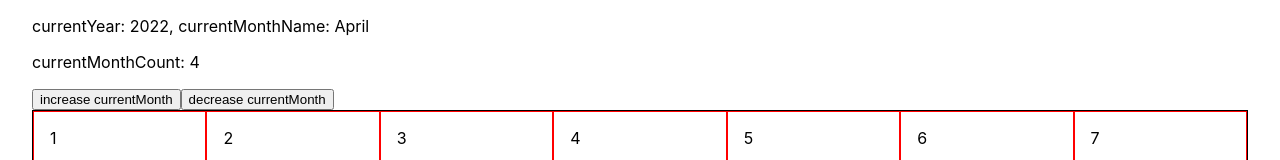
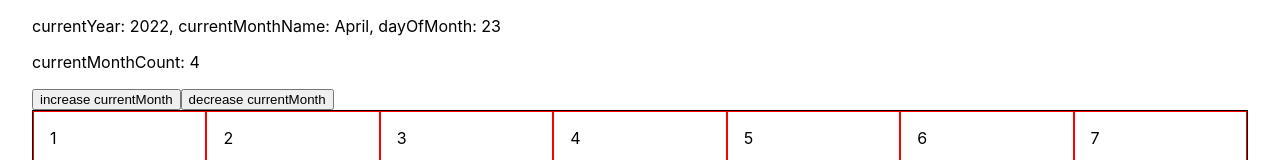
Before and after one commit to develijahlee/calendar-budget, a Next.js app: page / in a window 1280 px wide. Shown: the top 160 px of the page. Built offline with nearby package versions, Linux system fonts and the light colour scheme.

Commit message:
add dayOfMonth

```diff
--- a/pages/index.tsx
+++ b/pages/index.tsx
@@ -7,6 +7,7 @@ const Home: NextPage = () => {
   const [currentYear, setCurrentYear] = useState(new Date().getFullYear())
   const [currentMonthName, setCurrentMonthName] = useState('')
   const [currentMonthCount, setCurrentMonthCount] = useState(new Date().getMonth() + 1)
+  const [dayOfMonth] = useState(new Date().getDate())
   const [totalDaysOfMonth, setTotalDaysOfMonth] = useState([]) as Array<any>
 
   const getDaysInMonth = (year: number, month: number) => {
@@ -78,7 +79,7 @@ const Home: NextPage = () => {
         <meta name="description" content="Generated by create next app" />
         <link rel="icon" href="/favicon.ico" />
       </Head>
-      <p>currentYear: {currentYear}, currentMonthName: {currentMonthName}</p>
+      <p>currentYear: {currentYear}, currentMonthName: {currentMonthName}, dayOfMonth: {dayOfMonth}</p>
       <p>currentMonthCount: {currentMonthCount}</p>
       <button onClick={() => changeCurrentMonth('increase')}>increase currentMonth</button>
       <button onClick={() => changeCurrentMonth('decrease')}>decrease currentMonth</button>
```
